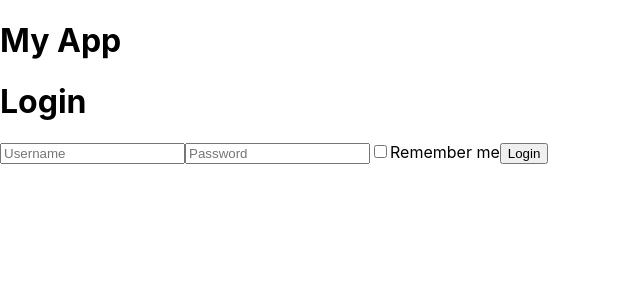
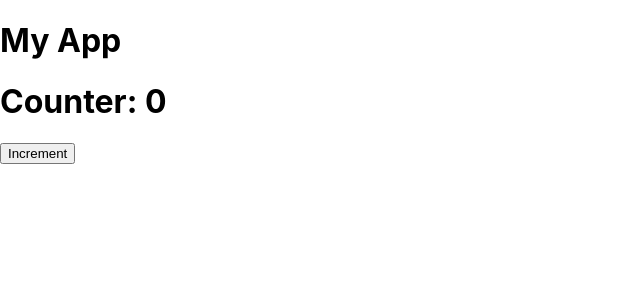
Before and after one commit to NicolaPisani/react, a React (Create React App) app in the folder hello/: page / in a window 1280 px wide. Shown: the top 300 px of the page, without its empty margins (0-640 px from the left). Built offline with nearby package versions, Linux system fonts and the light colour scheme.

Commit message:
useeffect-add-a-side-effect-to-the-click-counter

```diff
--- a/hello/src/App.js
+++ b/hello/src/App.js
@@ -1,12 +1,16 @@
 import React from "react";
-import Login from "./Login";
+import ClickCounter from "./ClickCounter";
 
 class App extends React.Component {
+  handleCounterChange = (value) => {
+    console.log("Counter changed:", value);
+  };
+
   render() {
     return (
       <div>
         <h1>My App</h1>
-        <Login />
+        <ClickCounter onCounterChange={this.handleCounterChange} />
       </div>
     );
   }
--- a/hello/src/ClickCounter.js
+++ b/hello/src/ClickCounter.js
@@ -1,7 +1,11 @@
-import React, { useState } from "react";
+import React, { useState, useEffect } from "react";
 
-const ClickCounter = () => {
+const ClickCounter = ({ onCounterChange }) => {
   const [count, setCount] = useState(0);
+
+  useEffect(() => {
+    onCounterChange(count);
+  }, [count, onCounterChange]);
 
   const incrementCounter = () => {
     setCount(count + 1);
```
